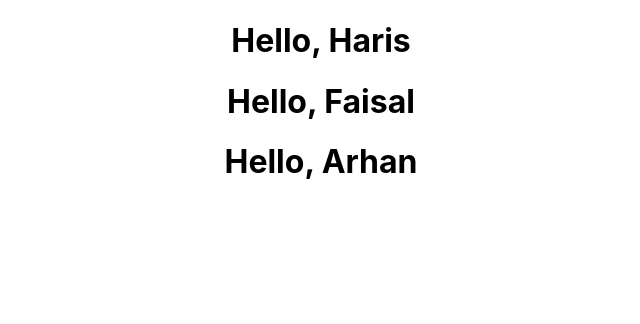
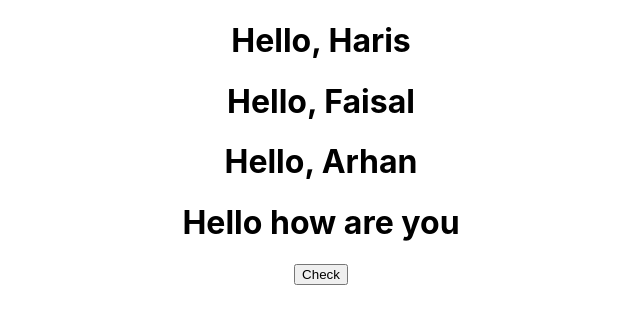
Before and after one commit to MohammedHaris96/React-Practice, a React (Create React App) app: page / in a window 1280 px wide. Shown: the top 324 px of the page, without its empty margins (319-959 px from the left). Built offline with nearby package versions, Linux system fonts and the light colour scheme.

Commit message:
Added state

```diff
--- a/src/App.js
+++ b/src/App.js
@@ -1,5 +1,6 @@
 import "./App.css";
 import Hello from "./components/Hello";
+import State from "./components/State";
 
 function App() {
   return (
@@ -7,6 +8,7 @@ function App() {
       <Hello name="Haris" />
       <Hello name="Faisal" />
       <Hello name="Arhan" />
+      <State/>
     </div>
   );
 }
--- /dev/null
+++ b/src/components/State.js
@@ -0,0 +1,15 @@
+import React from "react";
+import { useState } from "react";
+
+const State = () => {
+  const [message, setMessage] = useState();
+
+  return (
+    <div>
+      <h1>Hello how are you</h1>
+      <button onClick={() => setMessage(message)}>Check</button>
+    </div>
+  );
+};
+
+export default State;
```
